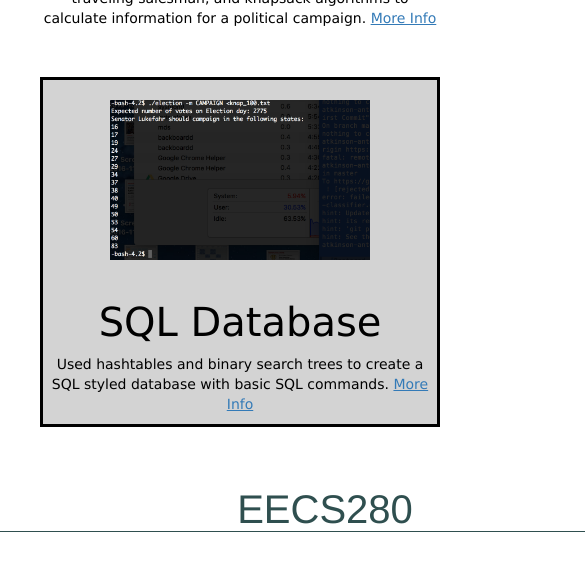
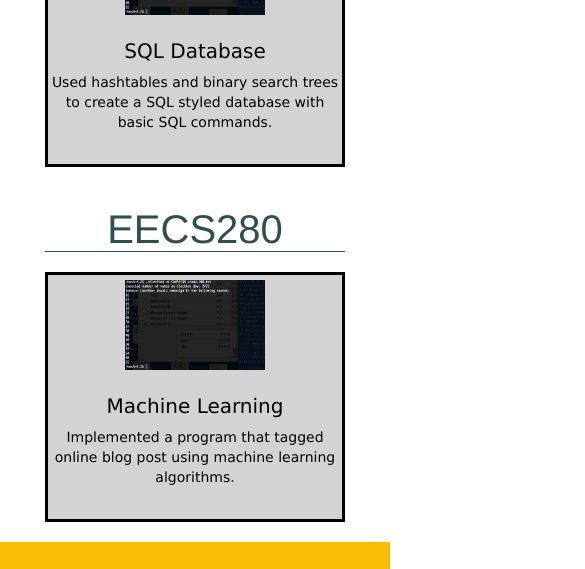
Before and after one commit to antonioatkinson/antonioatkinson.github.io, a plain HTML site: page project.html in a window 390 px wide. Shown: the part 558-1127 px from the top of the page, 585 px wide, since content can reach past the window. Drawn offline with nearby package versions, Linux system fonts and the light colour scheme.

Commit message:
Added mobile compatibility for projects page

```diff
--- a/project.html
+++ b/project.html
@@ -3,6 +3,7 @@
   <title>Antonio Atkinson | Full Stack Developer</title>
 
   <meta name="viewport" content ="width=device-width, initial-scale=1.0">
+  <meta name="viewport" content="width=device-width, initial-scale = 1.0, maximum-scale=1.0, user-scalable=no" />
   <script type="text/javascript" src="jquery-3.2.1.min.js"></script>
   <!-- Latest compiled and minified CSS -->
   <link rel="stylesheet" href="https://maxcdn.bootstrapcdn.com/bootstrap/3.3.7/css/bootstrap.min.css">
@@ -72,7 +73,7 @@
         <div class ="project-details">
           <img src="eecs281_p4_knapsack.png" class="project-image">
           <h1 class = "project-header">Graphing Algorithms</h1>
-          <p class="project-description">Used Kruskal's minimum spanning tree algorithm, traveling salesman, and knapsack algorithms to calculate information for a political campaign. <a class="more-info"> More Info</a></p>
+          <p class="project-description">Used Kruskal's minimum spanning tree algorithm, traveling salesman, and knapsack algorithms to calculate information for a political campaign. <!-- <a class="more-info"> More Info</a> --></p>
         </div>
         </div>
       </div>
@@ -85,7 +86,7 @@
         <div class ="project-details">
           <img src="eecs281_p4_knapsack.png" class="project-image">
           <h1 class = "project-header">SQL Database</h1>
-          <p class="project-description">Used hashtables and binary search trees to create a SQL styled database with basic SQL commands. <a class="more-info"> More Info</a></p>
+          <p class="project-description">Used hashtables and binary search trees to create a SQL styled database with basic SQL commands. <!-- <a class="more-info"> More Info</a> --></p>
         </div>
         </div>
       </div>
@@ -100,7 +101,7 @@
         <div class ="project-details">
           <img src="eecs281_p4_knapsack.png" class="project-image">
           <h1 class = "project-header">Machine Learning</h1>
-          <p class="project-description">Implemented a program that tagged online blog post using machine learning algorithms. <a class="more-info"> More Info</a></p>
+          <p class="project-description">Implemented a program that tagged online blog post using machine learning algorithms. <!-- <a class="more-info"> More Info</a>--></p>
         </div>
         </div>
       </div>
--- a/style.css
+++ b/style.css
@@ -16,6 +16,7 @@ body{
   color:black;
   padding:0px;
   margin:0px;
+  overflow-x: hidden;
 }
 .info{
   font-size:30px;
@@ -27,24 +28,20 @@ body{
   background:#001f3f;
   color:white;
   margin:20px;
-  /*border-color:#001f3f;*/
-  /*border:0px;*/
   border-width:0px 0px 0px 1px;
 }
 .main-header{
   text-align:center;
   color:white;
 }
+/*Projects page styling*/
 .project-details{
-  /*text-align: center;*/
   margin:auto;
   background-color: #D3D3D3;
   width: 400px;
   height: 350px;
-  /*width: 200px;*/
   border: solid;
   box-sizing: border-box;
-  /*padding-left: 50%;*/
 }
 .box{
   padding: 40px;
@@ -64,6 +61,41 @@ body{
   padding-bottom: :1px;
   padding-top: 20px;
 }
+
+@media (max-width: 768px) {
+  .project-details{
+    margin:auto;
+    background-color: #D3D3D3;
+    width: 300px;
+    height: 250px;
+    border: solid;
+    box-sizing: border-box;
+  }
+  .project-image{
+    width:150px;
+    height:100px;
+    padding:5px;
+  }
+  .project-header{
+    font-size:20px;
+  }
+  .project-type{
+    text-align: center;
+    margin:auto;
+    color:#2F4F4F ;/*Grey*/
+    width:300px;
+    border-bottom: 1px solid;
+    padding-bottom: :1px;
+    padding-top: 20px;
+  }
+  .box{
+    padding: 0px;
+    padding-top: 20px;
+    padding-bottom: 20px;
+  }
+}
+/*Project's page END*/
+
 .hovered{
   color:#A9A9A9;
 }
```
